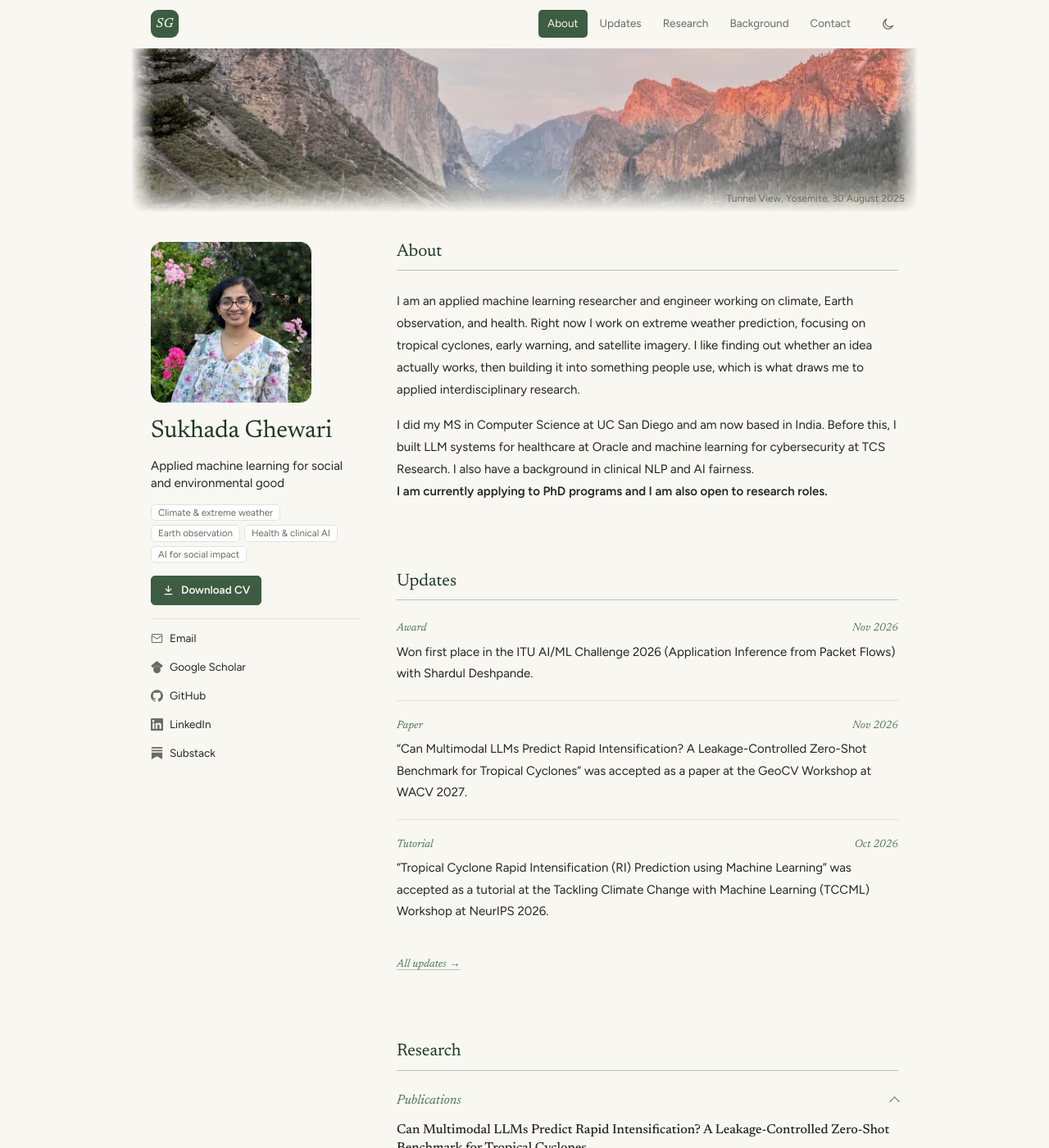
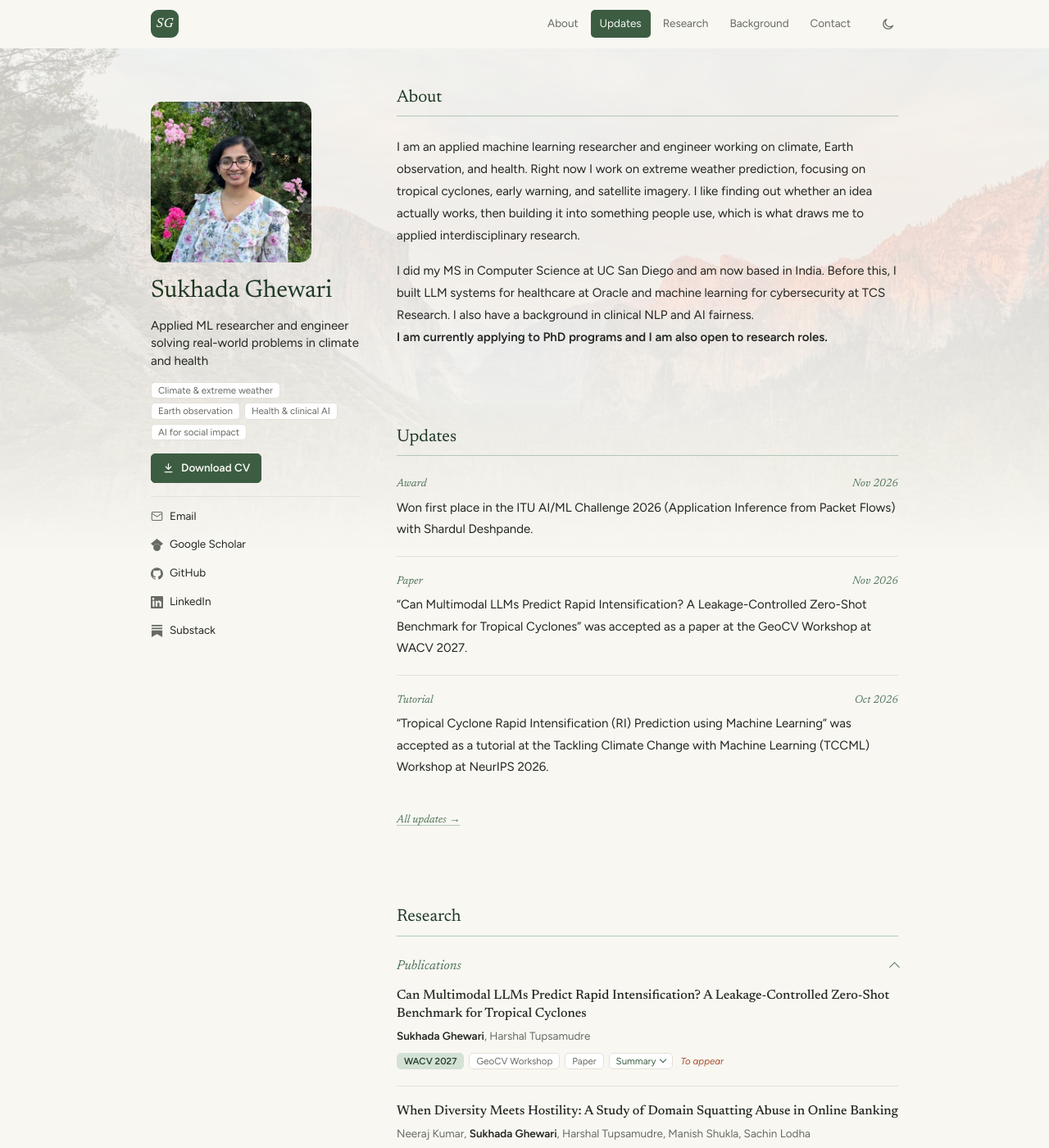
Before and after one commit to sukhadaghewari/sukhadaghewari.github.io, a Jekyll site: the page built from index.html, in a window 1280 px wide and 1400 px high. Shown: the whole window at 82% size. Built offline with Jekyll 4.4.1, drawn with Linux system fonts in a browser that asks for light colours.

Commit message:
Refine home page: faint Yosemite backdrop, softer venue tags, new tagline
- Show the Yosemite photo faintly behind the sidebar and About instead of a banner
- New tagline: applied ML researcher and engineer in climate and health
- Venue tags in a soft sage, so they no longer pop
- More space between sections (96px)
- BibTeX only on published papers (new `cite: true` field)
- Email address is no longer underlined or turned into a mail link
- Phone tab row fades only on the side with more tabs

Co-Authored-By: Claude Opus 5.5 <noreply@anthropic.com>

```diff
--- a/_config.yml
+++ b/_config.yml
@@ -5,7 +5,7 @@
 # ---------------------------------------------------------------
 
 title: Sukhada Ghewari
-tagline: Applied machine learning for social and environmental good
+tagline: Applied ML researcher and engineer solving real-world problems in climate and health
 description: >-
   Machine learning researcher and engineer building AI for people and the
   planet, from extreme-weather early warning to forest monitoring and health.
@@ -51,10 +51,9 @@ photo: /assets/img/photo.jpg
 # Upload it as assets/cv.pdf. Delete this line to hide the button.
 cv_pdf: /assets/cv.pdf
 
-# Cover photo: the wide strip at the top of the home page, with your
-# photo overlapping it.
-# Upload yours as assets/img/cover.jpg, then change ".svg" to ".jpg"
-# on the next line. Put a # at the start of the line to hide the cover.
+# Cover photo: shown very faintly behind the top of the home page.
+# Upload yours as assets/img/cover.jpg. Put a # at the start of the next
+# line to hide it.
 cover: /assets/img/cover.jpg
 # Which part of the photo to keep when it's cropped: top, center or bottom,
 # or a percentage from the top, e.g. "center 40%".
--- a/_data/publications.yml
+++ b/_data/publications.yml
@@ -31,7 +31,8 @@
 #   note:      one short line under the tags, e.g. a related patent.
 #              "Accepted" or "Accepted, to appear" becomes a small
 #              italic tag instead.
-#   bibtex:    your own BibTeX for the BibTeX tag, after "bibtex: |".
+#   cite:      true shows a BibTeX tag.
+#   bibtex:    your own BibTeX for that tag, after "bibtex: |".
 #              Without it, one is written from the fields above.
 #   summary:   three or four plain sentences, at most four lines on the
 #              page. A Summary tag opens it under the paper.
@@ -79,6 +80,7 @@
   short: "APWG eCrime"
   year: 2021
   url: "https://ieeexplore.ieee.org/abstract/document/9738769"
+  cite: true
   note: "This work also led to a patent granted in India (Patent No. 560163)."
   summary: >-
     Domain squatting means registering lookalike web addresses to fool people
--- a/_layouts/one.html
+++ b/_layouts/one.html
@@ -14,6 +14,7 @@
 <head>
   <meta charset="utf-8">
   <meta name="viewport" content="width=device-width, initial-scale=1">
+  <meta name="format-detection" content="email=no">
   <title>{% if page.title %}{{ page.title }} · {{ site.title }}{% else %}{{ site.title }} · {{ site.tagline }}{% endif %}</title>
   <meta name="description" content="{{ site.description | strip_newlines | escape }}">
   <link rel="canonical" href="{{ page.url | absolute_url }}">
@@ -85,6 +88,7 @@
       --paper:#F8F7F2; --ink:#232622; --muted:#676B64; --line:#E5E1D9;
       --link:var(--sage-700); --link-hover:var(--sage-900); --link-line:var(--sage-300);
       --venue:var(--sage-700); --venue-text:var(--paper);
+      --tag-venue:#D3E2D5; --tag-venue-text:#2C4430; /* 7.9 */
       --warm:#A9502F; /* 5.0 */ --warm-soft:rgba(169,80,47,.15);
       --card:#FCFBF8; --card-line:#E2DED5; --chip:#FFFFFF; /* tag fill, white on the cream page */
       --forest:#1E3823; /* 11.9 name and section titles */
@@ -104,6 +108,7 @@
       --paper:#20231F; --ink:#F1F1EB; /* 14.0 */ --muted:#B9BBB1; /* 8.2 */ --line:#434940;
       --link:var(--sage-200); --link-hover:var(--sage-100); --link-line:var(--sage-600);
       --venue:#4C6E52; --venue-text:#F0F6F0; /* 5.6 */
+      --tag-venue:#384A3B; --tag-venue-text:#DCECDE; /* 7.7 */
       --warm:#E0A386; /* 7.4 */ --warm-soft:rgba(224,163,134,.24);
       --card:#2C302B; --card-line:#4A5047; --chip:transparent; /* dark: tags are outlines only */
       --forest:#DCECDE; /* 13.0 */ --moss:#AECAB1; /* 9.2 */
@@ -138,17 +143,16 @@
     .theme:hover{color:var(--ink)}
     :root[data-theme="dark"] .theme .moon,:root[data-theme="light"] .theme .sun{display:none}
 
-    /* The cover photo: a short eased fade at the bottom and sides, so there is no milky band */
+    /* The Yosemite view, very faint behind your sidebar and About, fading
+       into the page by Updates. It scrolls away, so the rest reads on a clean page. */
     picture{display:contents}
-    .cover{position:relative;max-width:60rem;margin:0 auto;height:200px;overflow:hidden}
-    .cover img{width:100%;height:100%;object-fit:cover;display:block;
-      -webkit-mask-image:linear-gradient(to bottom,#000 74%,rgba(0,0,0,.7) 86%,rgba(0,0,0,.3) 94%,transparent 100%),linear-gradient(to right,transparent,#000 3%,#000 97%,transparent);-webkit-mask-composite:source-in;
-      mask-image:linear-gradient(to bottom,#000 74%,rgba(0,0,0,.7) 86%,rgba(0,0,0,.3) 94%,transparent 100%),linear-gradient(to right,transparent,#000 3%,#000 97%,transparent);mask-composite:intersect;filter:saturate(.85) contrast(.97)}
-    :root[data-theme="dark"] .cover img{opacity:.55}
-    /* Caption in the bottom-right corner, on the fade */
-    .cover figcaption{position:absolute;bottom:6px;right:16px;font-size:12px;color:var(--muted);letter-spacing:.01em}
+    body{position:relative;isolation:isolate}
+    .backdrop{position:absolute;left:0;right:0;top:58px;height:620px;z-index:-1;overflow:hidden;pointer-events:none}
+    .backdrop img{display:block;width:100%;height:100%;object-fit:cover;opacity:.19;
+      -webkit-mask-image:linear-gradient(to bottom,#000 40%,transparent);mask-image:linear-gradient(to bottom,#000 40%,transparent)}
+    :root[data-theme="dark"] .backdrop img{opacity:.14}
 
-    /* Two columns under the cover: you on the left, everything else on the right */
+    /* Two columns: you on the left, everything else on the right */
     .layout{max-width:60rem;margin:0 auto;padding:0 24px;display:grid;grid-template-columns:256px minmax(0,1fr);gap:44px;align-items:start}
     .layout > main{min-width:0;max-width:44rem}
     .side{position:sticky;top:76px;padding-top:36px;display:grid;gap:12px;justify-items:start}
@@ -172,8 +176,9 @@
     .side-links .addr{position:absolute;left:78px;top:50%;transform:translateY(-50%);white-space:nowrap;padding:2px 8px;border:1px solid var(--line);border-radius:4px;background:var(--paper);color:var(--ink);font-size:var(--fs-tag);opacity:0;pointer-events:none;transition:opacity .15s;z-index:5}
     .side-links .email:hover .addr,.side-links .email:focus-within .addr,.side-links .email.copied .addr{opacity:1}
     /* One medium gap between every section, and before the footer */
-    main section{padding-top:84px}
-    main > section:first-child{padding-top:36px}
+    main section{padding-top:96px}
+    /* A little room under the top bar before your photo and About */
+    .side,main > section:first-child{padding-top:48px}
     h2{position:relative;font-size:var(--fs-section);line-height:1.2;letter-spacing:-.005em;font-variation-settings:"opsz" 60;margin:0 0 24px;padding-bottom:10px}
     /* A fern rule under each section title, drawn in the first time the section comes into view */
     h2::after{content:"";position:absolute;left:0;right:0;bottom:0;height:1px;background:var(--fern);transform-origin:left}
@@ -217,7 +222,7 @@
     .p-tags{display:flex;flex-wrap:wrap;gap:6px;margin-top:6px}
     /* Tags and chips: light by default; the venue tag is filled (see the colour rules) */
     .topics li,.p-tags > *{font-size:var(--fs-tag);line-height:1.6;padding:0 8px;border:1px solid var(--line);border-radius:5px;background:var(--chip);color:var(--muted)}
-    .p-tags .venue{background:var(--venue);border-color:var(--venue);color:var(--venue-text);font-weight:600}
+    .p-tags .venue{background:var(--tag-venue);border-color:var(--tag-venue);color:var(--tag-venue-text);font-weight:600}
     /* Tags you can click (a link, Summary, BibTeX) are green */
     .p-tags a,.p-tags button{color:var(--link);text-decoration:none;font-family:inherit;cursor:pointer}
     .p-tags a:hover,.p-tags button:hover{color:var(--link-hover);border-color:var(--link-line)}
@@ -294,6 +299,8 @@
     #contact p{margin:0 0 10px}
     /* Your address in green, with a small green copy icon beside it that turns into a tick */
     #contact .mail{color:var(--link)}
+    /* Stops phones from turning the address into an underlined mail link */
+    #contact .mail a{color:inherit !important;text-decoration:none !important;pointer-events:none}
     #contact .copy-mail{display:inline-grid;place-items:center;margin-left:2px;padding:2px;vertical-align:-2px;border:0;background:none;color:var(--link);cursor:pointer}
     #contact .copy-mail:hover{color:var(--link-hover)}
     #contact .copy-mail .i-done,#contact .copy-mail.copied .i-copy{display:none}
@@ -308,7 +315,7 @@
     #contact .social a[aria-label="Bluesky"]{color:#1185FE}
     #contact .social a:hover{filter:brightness(1.12)}
     #contact .social .icon{width:16px;height:16px}
-    footer{margin-top:84px;padding:0 0 48px;color:var(--muted);font-size:var(--fs-tag)}
+    footer{margin-top:96px;padding:0 0 48px;color:var(--muted);font-size:var(--fs-tag)}
     /* A small nature icon for the month between your name and the update date
        (Google Noto Emoji, Apache 2.0, see assets/img/months/LICENSE.txt) */
     footer .month{width:20px;height:20px;margin:0 10px;vertical-align:-5px;transition:transform .4s cubic-bezier(.22,.61,.36,1)}
@@ -339,10 +346,11 @@
       .bar .wrap{gap:6px;padding-right:10px}
       .bar nav{flex:1;min-width:0;margin-left:0;overflow-x:auto;scrollbar-width:none;-webkit-overflow-scrolling:touch;gap:2px}
       .bar nav::-webkit-scrollbar{display:none}
-      .bar nav{-webkit-mask-image:linear-gradient(to right,transparent,#000 10px,#000 calc(100% - 18px),transparent);mask-image:linear-gradient(to right,transparent,#000 10px,#000 calc(100% - 18px),transparent)}
+      /* An edge fades only on a side with more tabs to swipe to, so About starts crisp */
+      .bar nav{--fade-l:0px;--fade-r:18px;-webkit-mask-image:linear-gradient(to right,transparent,#000 var(--fade-l),#000 calc(100% - var(--fade-r)),transparent);mask-image:linear-gradient(to right,transparent,#000 var(--fade-l),#000 calc(100% - var(--fade-r)),transparent)}
       .bar nav a{flex:none;padding:4px 9px}
       .theme{flex:none}
-      .cover{height:150px}
+      .backdrop{height:460px}
       .layout{grid-template-columns:1fr;gap:0}
       .side{position:static;padding-top:20px;padding-bottom:6px}
       picture.photo{width:152px;height:152px;border-radius:12px}
@@ -377,7 +385,7 @@
 </header>
 
 {%- if site.cover %}
-{% capture cover_srcset %}{% for c in site.cover_webp %}{{ site.baseurl }}{{ c }}{% unless forloop.last %}, {% endunless %}{% endfor %}{% endcapture %}<figure class="cover"><picture>{% if site.cover_webp %}<source type="image/webp" srcset="{{ cover_srcset }}" sizes="(min-width: 60rem) 60rem, 100vw">{% endif %}<img src="{{ site.cover | relative_url }}" alt="Yosemite Valley from Tunnel View at sunset" style="object-position: {{ site.cover_position | default: 'center' | escape }};"></picture><figcaption>Tunnel View, Yosemite, 30 August 2025</figcaption></figure>
+{% capture cover_srcset %}{% for c in site.cover_webp %}{{ site.baseurl }}{{ c }}{% unless forloop.last %}, {% endunless %}{% endfor %}{% endcapture %}<div class="backdrop" aria-hidden="true"><picture>{% if site.cover_webp %}<source type="image/webp" srcset="{{ cover_srcset }}" sizes="100vw">{% endif %}<img src="{{ site.cover | relative_url }}" alt="" style="object-position: {{ site.cover_position | default: 'center' | escape }};"></picture></div>
 {%- endif %}
 
 {%- comment -%} Links in the left column. These ones from _config.yml are left off. {%- endcomment -%}
--- a/index.html
+++ b/index.html
@@ -3,7 +3,7 @@ layout: one
 permalink: /
 ---
 {%- comment -%}
-  The home page sections. The frame around them (top bar, Yosemite cover,
+  The home page sections. The frame around them (top bar, faint Yosemite view,
   sidebar, footer, colours) is in _layouts/one.html.
 {%- endcomment -%}
   <section id="about">
@@ -62,7 +62,7 @@ permalink: /
   url       = {{ lb }}{{ p.url }}{{ rb }}{% endif %}
 {{ rb }}{% endif %}{% endcapture %}
         {%- assign kind = p.type | default: "Paper" %}
-        <span class="p-tags">{% if p.host %}<span class="venue">{{ p.host }} {{ p.year }}</span><span>{{ p.short | default: p.venue }}</span>{% else %}<span class="venue">{{ p.short | default: p.venue }} {{ p.year }}</span>{% endif %}{% if p.url %}<a href="{{ p.url }}" target="_blank" rel="noopener">{{ kind }}</a>{% else %}<span>{{ kind }}</span>{% endif %}{% for l in p.links %}<a href="{{ l.url }}" target="_blank" rel="noopener">{{ l.name }}</a>{% endfor %}{% if p.summary %}<button class="sum-btn" type="button" aria-expanded="false" aria-controls="{{ sum_id }}">Summary</button>{% endif %}<button class="cite" type="button" data-bib="{{ bib | strip | escape }}">BibTeX</button>{% if status %}<span class="status">{{ status }}</span>{% endif %}</span>
+        <span class="p-tags">{% if p.host %}<span class="venue">{{ p.host }} {{ p.year }}</span><span>{{ p.short | default: p.venue }}</span>{% else %}<span class="venue">{{ p.short | default: p.venue }} {{ p.year }}</span>{% endif %}{% if p.url %}<a href="{{ p.url }}" target="_blank" rel="noopener">{{ kind }}</a>{% else %}<span>{{ kind }}</span>{% endif %}{% for l in p.links %}<a href="{{ l.url }}" target="_blank" rel="noopener">{{ l.name }}</a>{% endfor %}{% if p.summary %}<button class="sum-btn" type="button" aria-expanded="false" aria-controls="{{ sum_id }}">Summary</button>{% endif %}{% if p.cite %}<button class="cite" type="button" data-bib="{{ bib | strip | escape }}">BibTeX</button>{% endif %}{% if status %}<span class="status">{{ status }}</span>{% endif %}</span>
         {%- if p.summary %}<p class="p-sum" id="{{ sum_id }}">{{ p.summary }}</p>{% endif %}
         {%- if note %}<span class="p-note">{{ note }}</span>{% endif %}
       </li>
```
Also changed, not shown: other parts of _layouts/one.html (+16 -5 lines).
